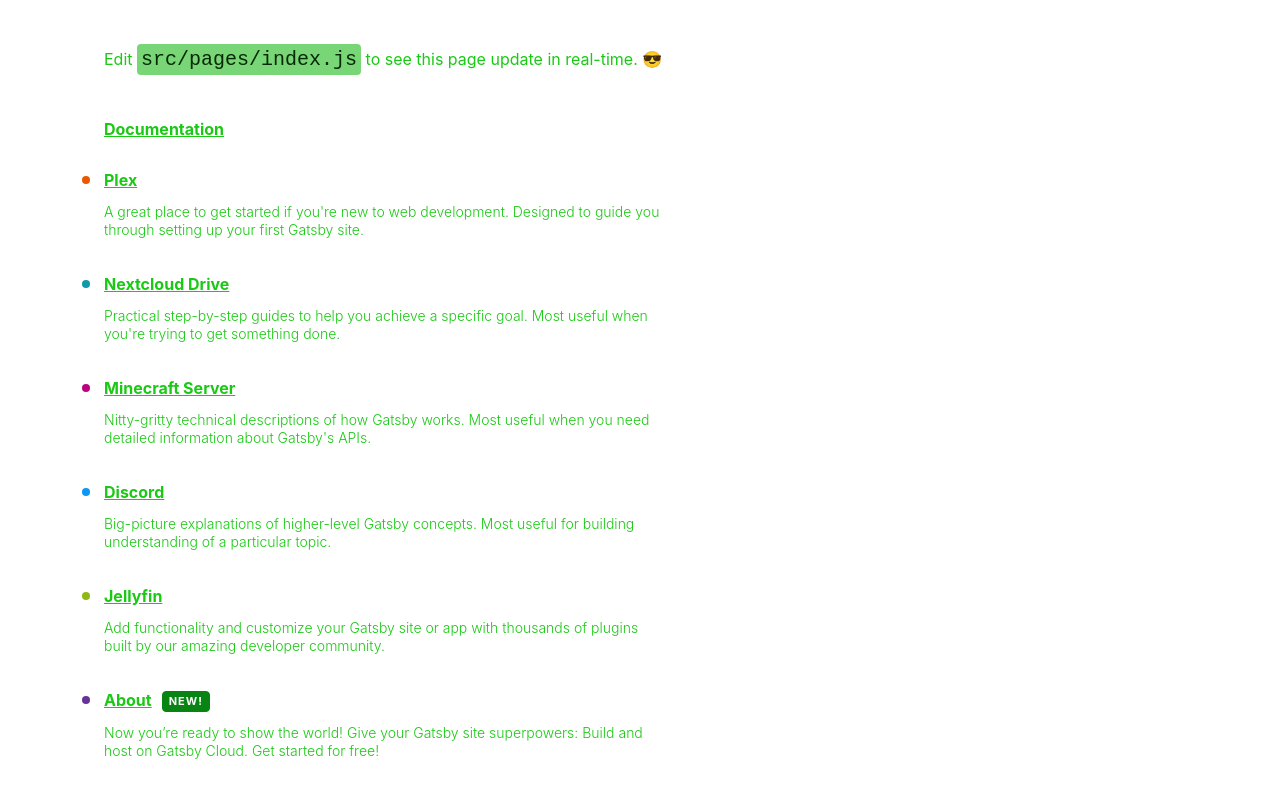
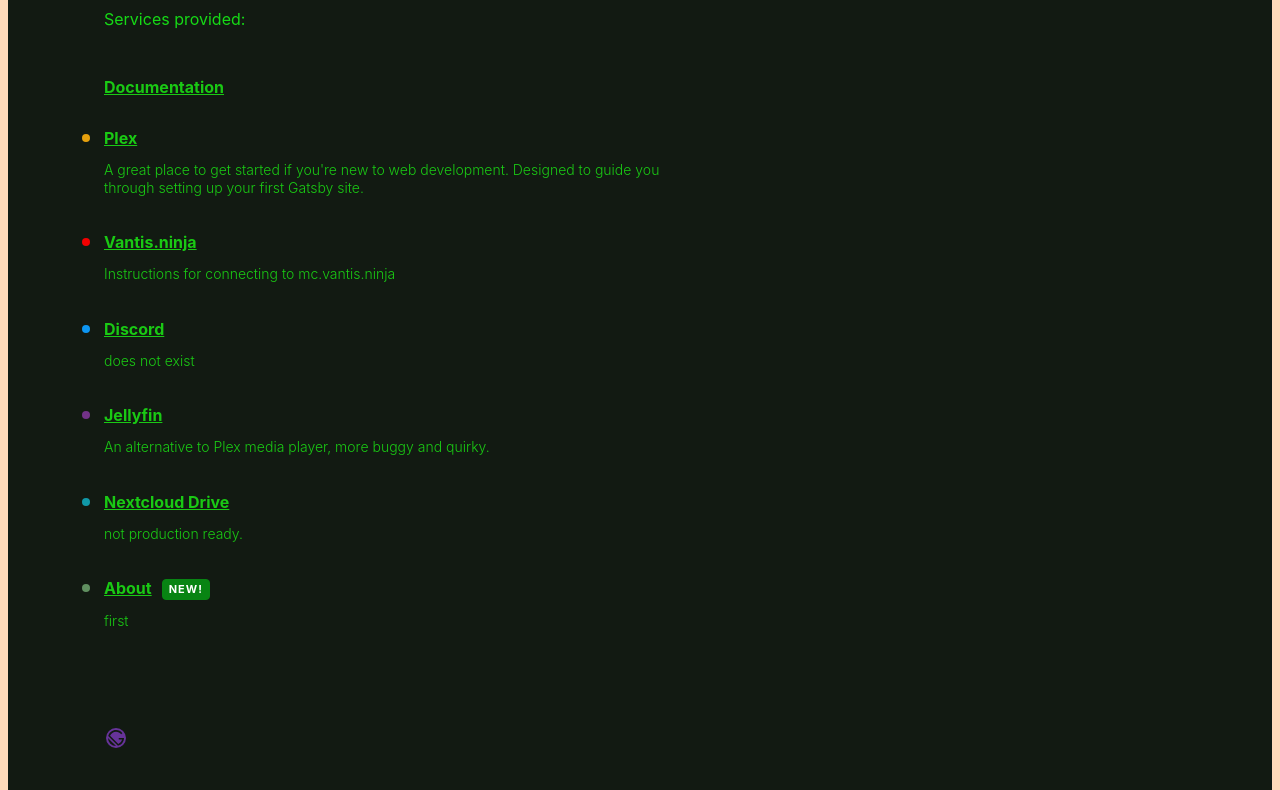
Before and after one commit to sybenx/syb.lol, a Gatsby site: page / in a window 1280 px wide. Shown: the part 237-1027 px from the top of the page. Built offline with nearby package versions, Linux system fonts and the light colour scheme; Gatsby itself is replaced by a stand-in of ours.

Commit message:
text, background, favi
background, added favicon, service details, text

```diff
--- /dev/null
+++ b/gatsby-browser.js
@@ -0,0 +1,4 @@
+import "./src/styles/global.css"
+
+// or:
+// require('./src/styles/global.css')
--- /dev/null
+++ b/src/components/layout.css
@@ -0,0 +1,4 @@
+div {
+  background: #121a12;
+  color: red;
+}
--- /dev/null
+++ b/src/components/layout.js
@@ -0,0 +1,6 @@
+import React from "react"
+import "./layout.css"
+
+export default function Layout({ children }) {
+  return <div>{children}</div>
+}
--- a/src/pages/index.js
+++ b/src/pages/index.js
@@ -1,4 +1,5 @@
 import * as React from "react"
+import Layout from "../components/layout"
 
 // styles
 const pageStyles = {
@@ -16,6 +17,8 @@
 }
 const paragraphStyles = {
   marginBottom: 48,
+  fontSize: "1rem",
+  color: "#16da16",
 }
 const codeStyles = {
   color: "#052804",
@@ -85,43 +88,43 @@
     url: "https://plex.aarwares.com",
     description:
       "A great place to get started if you're new to web development. Designed to guide you through setting up your first Gatsby site.",
-    color: "#E95800",
+    color: "#e5a00d",
   },
   {
-    text: "Nextcloud Drive",
-    url: "https://files.qrkl.xyz",
-    description:
-      "Practical step-by-step guides to help you achieve a specific goal. Most useful when you're trying to get something done.",
-    color: "#1099A8",
-  },
-  {
-    text: "Minecraft Server",
+    text: "Vantis.ninja",
     url: "https://www.vantis.ninja/",
     description:
-      "Nitty-gritty technical descriptions of how Gatsby works. Most useful when you need detailed information about Gatsby's APIs.",
-    color: "#BC027F",
+      "Instructions for connecting to mc.vantis.ninja",
+    color: "#F30000",
   },
   {
     text: "Discord",
     url: "https://discord.gg",
     description:
-      "Big-picture explanations of higher-level Gatsby concepts. Most useful for building understanding of a particular topic.",
+      "does not exist",
     color: "#0D96F2",
   },
   {
     text: "Jellyfin",
     url: "https://jelly.aarwares.com/",
     description:
-      "Add functionality and customize your Gatsby site or app with thousands of plugins built by our amazing developer community.",
-    color: "#8EB814",
+      "An alternative to Plex media player, more buggy and quirky.",
+    color: "#723287",
+  },
+  {
+    text: "Nextcloud Drive",
+    url: "https://files.qrkl.xyz",
+    description:
+      "not production ready.",
+    color: "#1099A8",
   },
   {
     text: "About",
     url: "https://syb.lol/",
     badge: true,
     description:
-      "Now you’re ready to show the world! Give your Gatsby site superpowers: Build and host on Gatsby Cloud. Get started for free!",
-    color: "#663399",
+      "first",
+    color: "#609060",
   },
 ]
 
@@ -131,19 +134,12 @@
     <main style={pageStyles}>
       <title>SYB.LOL</title>
       <h1 style={headingStyles}>
-        Welcome
+        syb.lol
         <br />
-        <span style={headingAccentStyles}>: Vantis.Ninja, etc! </span>
-        <span role="img" aria-label="Party popper emojis">
-          🎉🎉🎉
-        </span>
+        <span style={headingAccentStyles}>~ . ^ . ~</span>
       </h1>
       <p style={paragraphStyles}>
-        Edit <code style={codeStyles}>src/pages/index.js</code> to see this page
-        update in real-time.{" "}
-        <span role="img" aria-label="Sunglasses smiley emoji">
-          😎
-        </span>
+        Services provided:
       </p>
       <ul style={listStyles}>
         <li style={docLinkStyle}>
--- /dev/null
+++ b/src/styles/global.css
@@ -0,0 +1,7 @@
+html {
+  background-color: peachpuff;
+}
+
+a {
+  color: rebeccapurple;
+}
```
Also changed, not shown: src/images/icon.png, static/favicon.ico (added), 1 other file.
